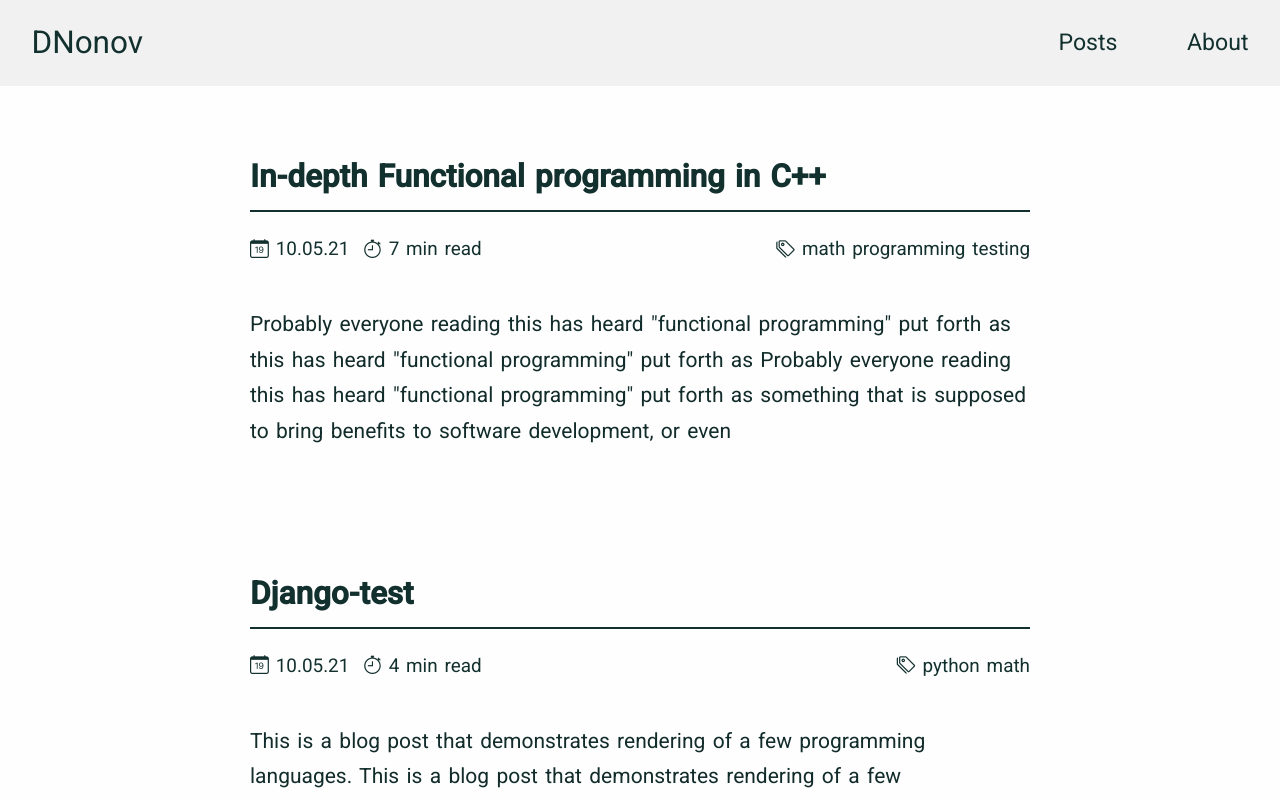
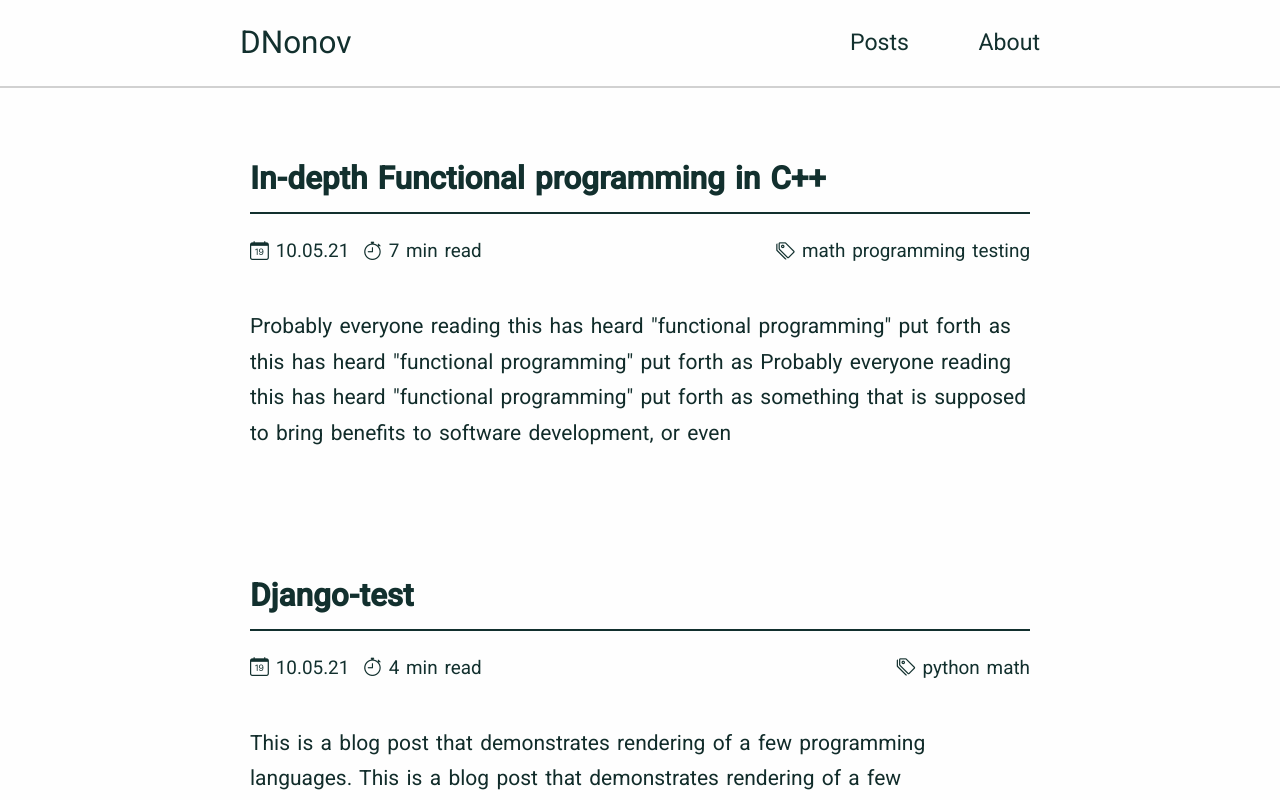
Before and after one commit to DNonov/blog, a Next.js app: page / in a window 1280 px wide. Shown: the top 800 px of the page. Built offline with nearby package versions, Linux system fonts and the light colour scheme.

Commit message:
Restyle the navbar

```diff
--- a/components/Navbar.js
+++ b/components/Navbar.js
@@ -3,6 +3,7 @@ import Link from 'next/link';
 export default function Navbar() {
   return(
     <nav className="navbar">
+      <div className="navbar-inner-wrapper">
         <span className="logo">DNonov</span>
         <ul className="navbar-menu">
           <li className="navbar-menu-item">
@@ -12,6 +13,7 @@ export default function Navbar() {
             <Link href={"/about"}>About</Link>
           </li>
         </ul>
+      </div>
     </nav>
   );
 }
--- a/styles/Navbar.css
+++ b/styles/Navbar.css
@@ -1,8 +1,14 @@
 .navbar {
   display: flex;
+  justify-content: center;
+  padding: 0.2em 3em;
+  border-bottom: 2px solid #d1d1d1;
+}
+
+.navbar-inner-wrapper {
+  display: flex;
   justify-content: space-between;
-  padding: 0.2em 3em;
-  background-color: #f1f1f1;
+  width: 50%;
 }
 
 .navbar-menu {
@@ -31,28 +37,33 @@
   .navbar-menu { max-width: 110px; }
   .navbar-menu-item { font-size: 1.1em; }
   .navbar { padding: 0.2em 1.5em; }
+  .navbar-inner-wrapper { width: 100%; }
 }
 
 /* S devices (portrait tablets and large phones, 600px and up) */
 @media only screen and (min-width: 600px) {
   .logo { font-size: 1em; }
   .navbar-menu { max-width: 100px; }
+  .navbar-inner-wrapper { width: 100%; }
 }
 
 /* M devices (landscape tablets, 768px and up) */
 @media only screen and (min-width: 768px) {
   .logo { font-size: 1.5em; }
   .navbar-menu { max-width: 190px; }
+  .navbar-inner-wrapper { width: 100%; }
 }
 
 /* L devices (laptops/desktops, 992px and up) */
 @media only screen and (min-width: 992px) {
   .logo { font-size: 1.5em; }
   .navbar-menu { flex: 12; }
+  .navbar-inner-wrapper { width: 100%; }
 }
 
 /* XL devices (large laptops and desktops, 1200px and up) */
 @media only screen and (min-width: 1200px) {
   .logo { font-size: 1.5em; }
   .navbar-menu { flex: 12; }
+  .navbar-inner-wrapper { width: 800px; }
 }
```
Lines whose indentation alone changed are shown as unchanged.
